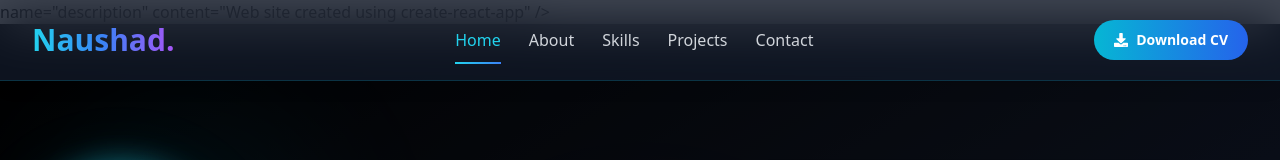
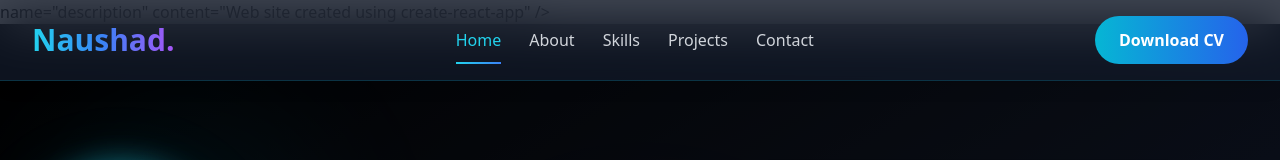
Before and after one commit to TheNaushadbangash/naushad-portfolio, a React (Create React App) app: page / in a window 1280 px wide. Shown: the top 160 px of the page. Built offline with nearby package versions, Linux system fonts and the light colour scheme.

Commit message:
Update portfolio and add CV

```diff
--- a/src/components/Loader.jsx
+++ b/src/components/Loader.jsx
@@ -1,12 +1,12 @@
 function Loader() {
   return (
     <div className="fixed inset-0 min-h-screen w-full bg-black flex flex-col items-center justify-center px-4 overflow-hidden z-[9999]">
-      {/* Name */}
+
       <h1 className="text-3xl sm:text-4xl md:text-5xl font-bold text-center leading-tight bg-gradient-to-r from-cyan-400 via-blue-500 to-purple-500 bg-clip-text text-transparent animate-pulse">
         Muhammad Naushad
       </h1>
 
-      {/* Loading Dots */}
+
       <div className="mt-7 flex items-center gap-2 sm:gap-3">
         <span className="w-3 h-3 sm:w-4 sm:h-4 rounded-full bg-cyan-400 animate-bounce"></span>
 
@@ -21,7 +21,7 @@ function Loader() {
         ></span>
       </div>
 
-      {/* Loading Text */}
+
       <p className="mt-5 text-sm sm:text-base md:text-lg text-gray-400 text-center">
         Loading Portfolio...
       </p>
--- a/src/components/Navbar.jsx
+++ b/src/components/Navbar.jsx
@@ -47,9 +47,7 @@ function Navbar() {
   return (
     <nav className="fixed top-0 left-0 w-full bg-gray-900/80 backdrop-blur-xl border-b border-cyan-500/20 text-white z-50 shadow-lg">
       <div className="max-w-7xl mx-auto px-5 sm:px-6 lg:px-8">
-        {/* ================= NAVBAR MAIN ================= */}
         <div className="h-20 flex items-center">
-          {/* ================= LOGO ================= */}
           <div className="flex-shrink-0">
             <a
               href="#home"
@@ -60,7 +58,6 @@ function Navbar() {
             </a>
           </div>
 
-          {/* ================= DESKTOP NAVIGATION ================= */}
           <div className="hidden md:flex flex-1 items-center justify-center">
             <div className="flex items-center gap-7">
               {navLinks.map((link) => (
@@ -105,19 +102,30 @@ function Navbar() {
             </div>
           </div>
 
-          {/* ================= DESKTOP CV BUTTON ================= */}
-          <div className="hidden md:flex flex-shrink-0">
-            <a
-              href="/Naushad-CV.pdf"
-              download
-              className="flex items-center gap-2 px-5 py-2.5 rounded-full bg-gradient-to-r from-cyan-500 to-blue-600 font-semibold text-sm hover:scale-105 hover:shadow-lg hover:shadow-cyan-500/30 transition-all duration-300"
-            >
-              <FaDownload />
-              Download CV
-            </a>
-          </div>
+          <a
+            href="/Naushad-Khan-CV.pdf"
+            download="Naushad-Khan-CV.pdf"
+            className="
+    inline-flex
+    items-center
+    gap-2
+    px-6
+    py-3
+    rounded-full
+    bg-gradient-to-r
+    from-cyan-500
+    to-blue-600
+    text-white
+    font-semibold
+    hover:scale-105
+    hover:shadow-[0_0_25px_rgba(34,211,238,0.35)]
+    transition-all
+    duration-300
+  "
+          >
+            Download CV
+          </a>
 
-          {/* ================= MOBILE MENU BUTTON ================= */}
           <div className="md:hidden ml-auto">
             <button
               onClick={() => setOpen(!open)}
@@ -129,7 +137,6 @@ function Navbar() {
           </div>
         </div>
 
-        {/* ================= MOBILE NAVIGATION ================= */}
         <div
           className={`
             md:hidden
@@ -165,7 +172,6 @@ function Navbar() {
               </a>
             ))}
 
-            {/* Mobile CV */}
             <a
               href="/Naushad-CV.pdf"
               download
```
Also changed, not shown: src/components/ChatBot.jsx (+6 -56 lines), src/components/Footer.jsx (+8 -9 lines), src/sections/About.jsx (+0 -26 lines), src/sections/Contact.jsx (+0 -33 lines), src/sections/Hero.jsx (+0 -62 lines), src/sections/Projects.jsx (+0 -24 lines), src/sections/Skills.jsx (+0 -17 lines), 1 other file (tests, documents, lock files or other folders).
